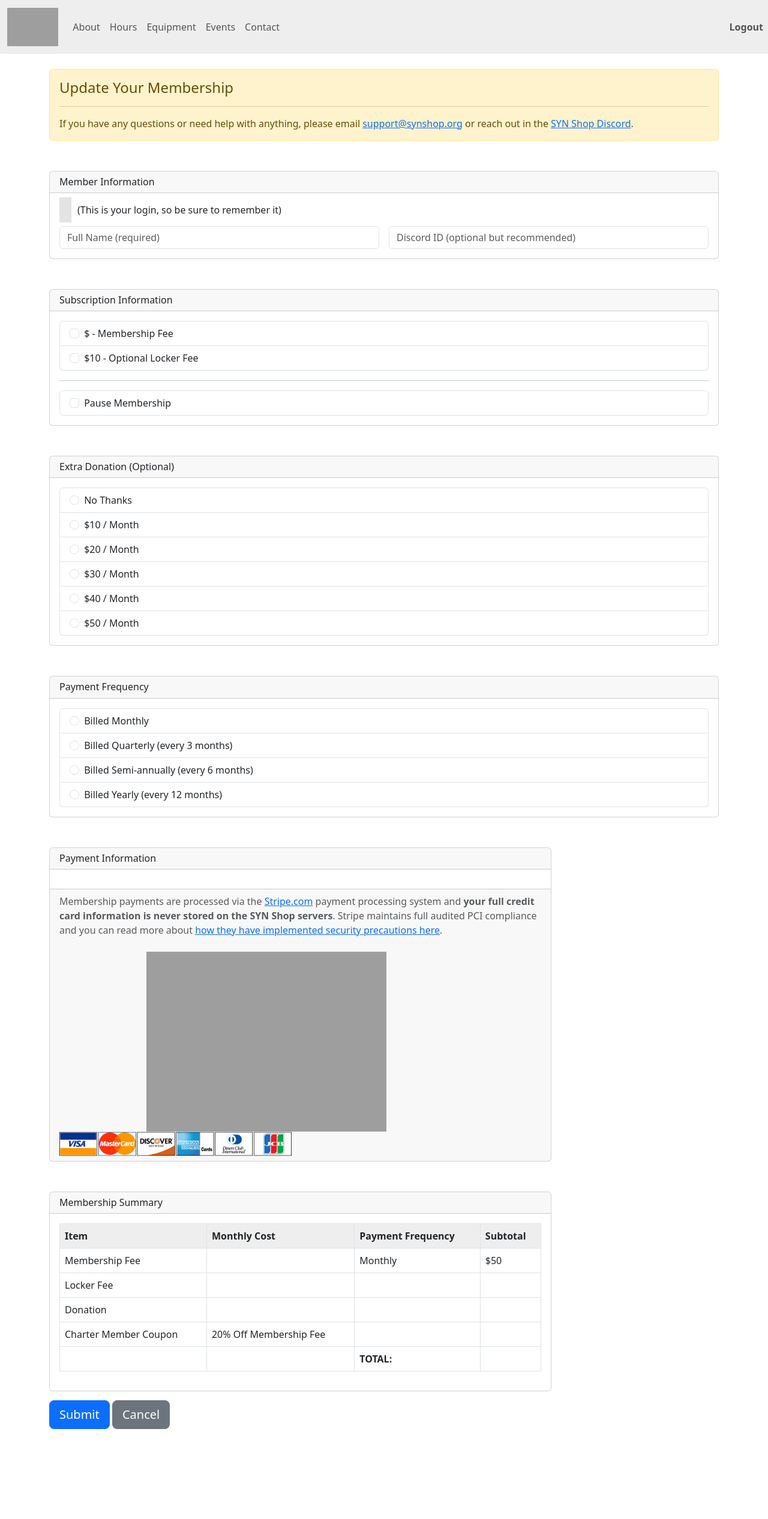
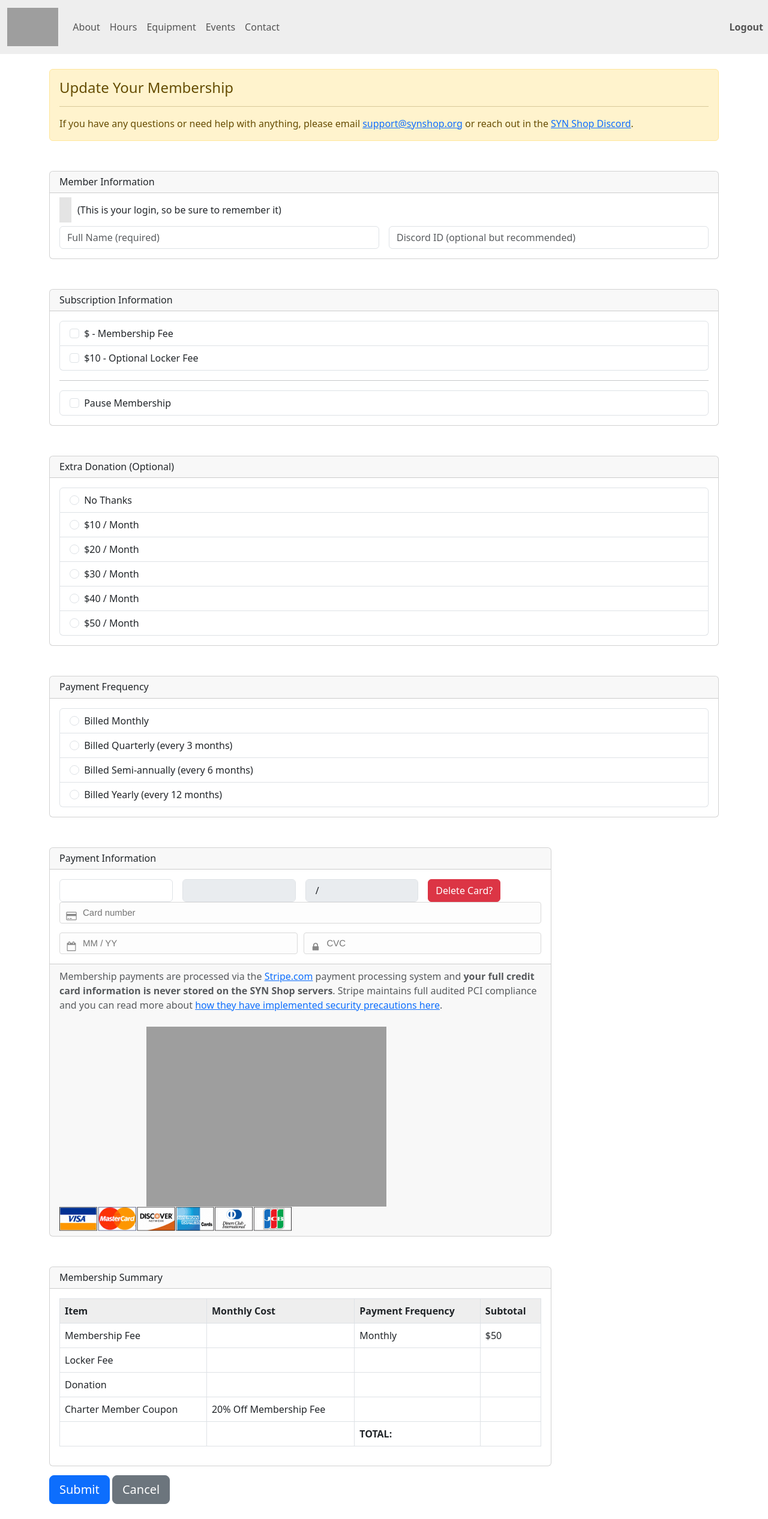
Before and after one commit to synshop/membership.synshop.org, a Flask app: template templates/update_user.html in a window 1280 px wide. Shown: the whole page at 60% size. Before the commit the page ends 2383 px from the top, so only its background shows below. Run offline with Flask 3, Linux system fonts and the light colour scheme; the template is opened without the code that fills it, so the values that code supplies are empty; parts of the project's set-up code (start-up, migrations or seed data) failed here and were passed over; some libraries are stand-ins or nearby versions; grey boxes are pictures that could not be loaded.

Commit message:
more /update member progress (payment ui)

```diff
--- a/server.py
+++ b/server.py
@@ -137,7 +137,7 @@
         app.logger.info("New user has been created in Stripe...")
         return render_template("welcome.html")
 
-@app.route("/update")
+@app.route("/update", methods=['GET', 'POST'])
 @login_required
 def update_user():
     mf=app.config["NEW_USER_MEMBERSHIP_FEE"]
@@ -145,11 +145,11 @@
 
     email = session["user"]["userinfo"]["email"]
     member = get_member_stripe_account(email)
+
     if request.method == 'GET':
-        return render_template("update_user.html",session=session.get("user"),mf=mf,lf=lf,member=member)
-        # return render_template("borked.html")
+        return render_template("update_user.html", session=session.get("user"), mf=mf, lf=lf, member=member)
     else:
-        pass
+        return render_template("borked.html")
 
 if __name__ == "__main__":
     app.run(host="127.0.0.1", port=8000, debug=True)
--- a/templates/borked.html
+++ b/templates/borked.html
@@ -1,7 +1,5 @@
 <html>
     <body>
-        Work in progress - you already have an account in stripe
-        so you are being redirected to the /update page
-        (which currently is this)
+        Work in progress - this is the page that you hit after updating your membership information
     </body>
 </html>
--- a/templates/update_user.html
+++ b/templates/update_user.html
@@ -22,6 +22,7 @@
 
   $( document ).ready(function() {
 
+    $("#newPaymentMethodTable").hide();
     $("#rowMembershipFee").hide();
     $("#rowLockerFee").hide();
     $("#rowDonation").hide();
@@ -37,6 +38,7 @@
       email: "{{ session.userinfo.email }}",
       fullName: "{{ member.full_name }}",
       discordId: "{{ member.discord_id }}",
+      currentPaymentMethod: "{{ member.payment_method }}",
       defaultMembershipFee: {{ mf }},
       membershipFee: 0,
       hasMembership: {{ member.membership_fee|lower }},
@@ -225,6 +227,14 @@
       $("#paymentFreq" + user.paymentFrequency).prop("checked", true);
     }
 
+    $("#cardDelete").click(function() {
+      console.log("deleting card " + user.currentPaymentMethod )
+      $("#deleteCurrentPaymentMethod").val("True");
+      $("#currentPaymentMethodTable").hide();
+      $("#card-number").attr("required","required")
+      $("#newPaymentMethodTable").show();
+    });
+
     update_summary();
 
   }); // End of document.ready
@@ -270,8 +280,8 @@
 <div class="container-sm" style="margin-top:25px;margin-bottom:25px;">
 
 <form class="needs-validation" method="POST">
-  <input type="hidden" c="false" />
   <input type="hidden" name="email" value="{{ session.userinfo.email }}"/>
+  <input type="hidden" name="deleteCurrentPaymentMethod" id="deleteCurrentPaymentMethod" value="False" />
 
   <div class="alert alert-warning" role="alert">
     <h4 class="alert-heading">Update Your Membership</h4>
@@ -429,6 +439,51 @@
     <h6 class="card-header">Payment Information</h6>
     <div class="card-body">
 
+      <div class="row g-3" id="currentPaymentMethodTable">
+        <div class="col">
+          <input
+            type="text"
+            class="form-control input-sm"
+            value="{{ member.brand|upper }}"
+            name="brand"
+            id="brand"
+            readonly />
+        </div>
+        <div class="col">
+          <input
+            type="text"
+            class="form-control input-sm"
+            value="{{ member.last4 }}"
+            name="last4"
+            id="last4"
+            disabled />
+        </div>
+        <div class="col">
+          <input
+            type="text"
+            class="form-control input-sm"
+            value="{{ member.exp_month }} / {{ member.exp_year }}"
+            name="expDate"
+            id="expDate"
+            disabled />
+        </div>
+        <div class="col">
+          <input
+            type="button"
+            class="btn btn-danger"
+            value="Delete Card?"
+            name="cardDelete"
+            id="cardDelete" />
+        </div>
+      </div>
+
+      <div class="card-js"  data-capture-name="true" id="newPaymentMethodTable">
+        <input class="card-number"  name="card-number"  id="card-number">
+        <input class="expiry-month" name="expiry-month" id="expiry-month">
+        <input class="expiry-year"  name="expiry-year"  id="expiry-year">
+        <input class="cvc"          name="cvc"          id="cvc">
+      </div>
+
     </div>
     <div class="card-footer text-body-secondary">
       Membership payments are processed via the <a href="https://stripe.com/">Stripe.com</a> payment
```
Also changed, not shown: synshop/__init__.py (+7 -0 lines), templates/new_user.html (+4 -4 lines).
